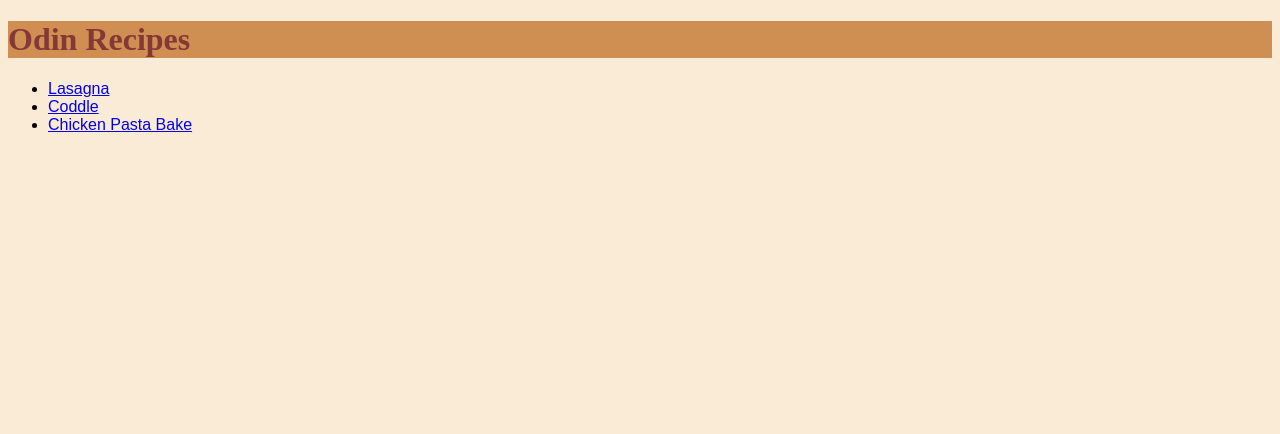
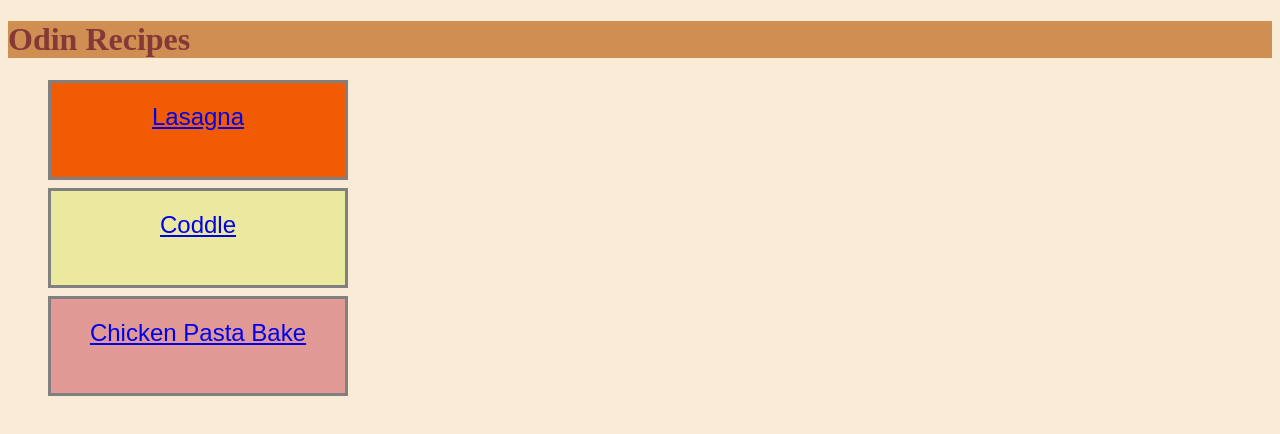
Before and after one commit to hamzahnaveid/odin-recipes, a plain HTML site: page index.html in a window 1280 px wide. Drawn offline with Linux system fonts and the light colour scheme.

Commit message:
Add more styling to index.html

```diff
--- a/index.html
+++ b/index.html
@@ -9,9 +9,9 @@
 <body>
     <h1 class="title">Odin Recipes</h1>
     <ul>
-        <li><a href="recipes/lasagna.html">Lasagna</a></li>
-        <li><a href="recipes/coddle.html">Coddle</a></li>
-        <li><a href="recipes/chicken-pasta-bake.html">Chicken Pasta Bake</a></li>
+        <div class="lasagna"><li><a href="recipes/lasagna.html">Lasagna</a></li></div>
+        <div class="coddle"><li><a href="recipes/coddle.html">Coddle</a></li></div>
+        <div class="cpb"><li><a href="recipes/chicken-pasta-bake.html">Chicken Pasta Bake</a></li></div>
     </ul>
 </body>
 </html>
--- a/style.css
+++ b/style.css
@@ -1,3 +1,7 @@
+* {
+    box-sizing: border-box;
+}
+
 body {
     background-color: antiquewhite;
     font-family: Arial, Helvetica, sans-serif;
@@ -8,8 +12,18 @@ img {
     width: 300px;
 }
 
-ol li {
-    list-style-type: upper-roman;
+div {
+  height: 100px;
+  width: 300px;
+  border: 3px solid grey;
+  padding: 20px;
+  margin-bottom: 8px;
+  text-align: center;
+  font-size: 24px;
+}
+
+ul li {
+    list-style-type: none;
 }
 
 .title {
@@ -17,3 +31,15 @@ ol li {
     background-color: rgb(207, 143, 83);
     font-family: 'Times New Roman', Times, serif
 }
+
+.lasagna {
+    background-color: rgb(240, 91, 4);
+}
+
+.coddle {
+    background-color: rgb(235, 233, 158);
+}
+
+.cpb {
+    background-color: rgb(224, 153, 148);
+}
```
